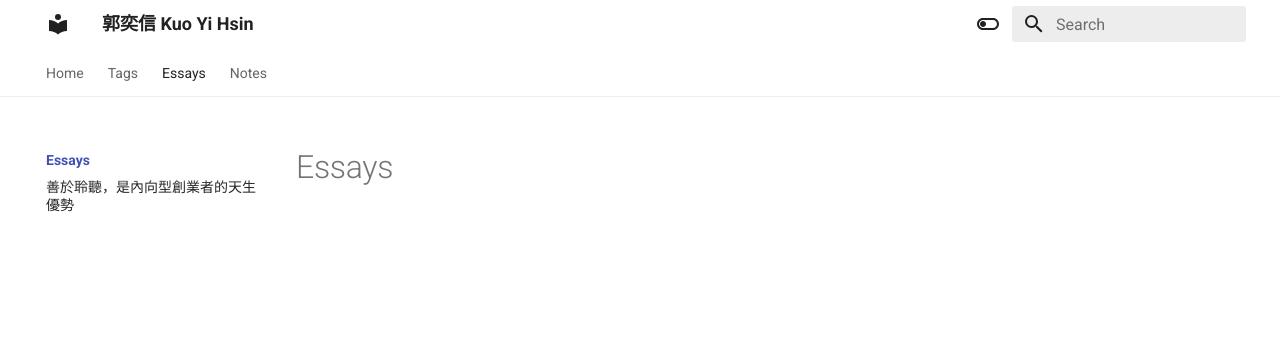
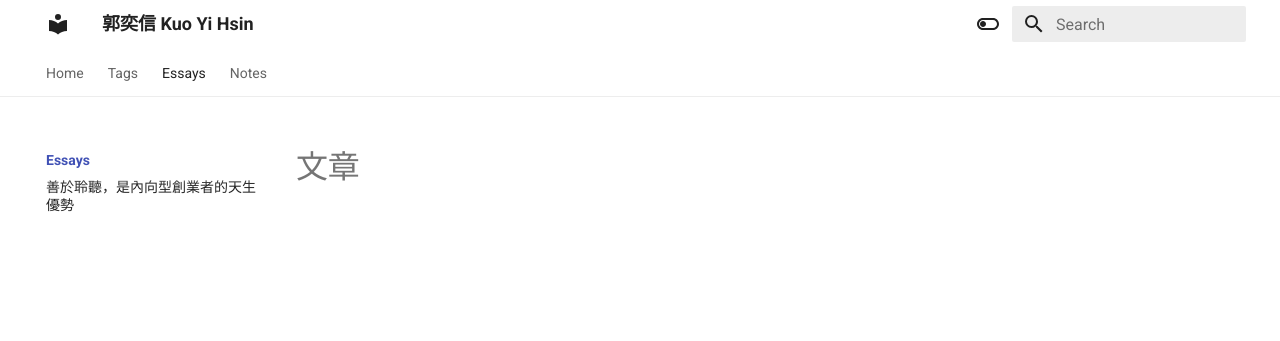
Before and after one commit to hisoka502/blog_blot, an MkDocs documentation site: the page built from docs/essays/index.md, in a window 1280 px wide. Shown: the top 341 px of the page. Built offline with MkDocs 1.6.1 and Material for MkDocs 9.7.7, drawn with Linux system fonts in a browser that asks for light colours.

Commit message:
publish 2022_0705_2227

```diff
--- a/docs/essays/index.md
+++ b/docs/essays/index.md
@@ -1,3 +1,5 @@
 ---
 title: 文章
 ---
+
+# 文章
```
Also changed, not shown: docs/notes/Untitled.md (added).
